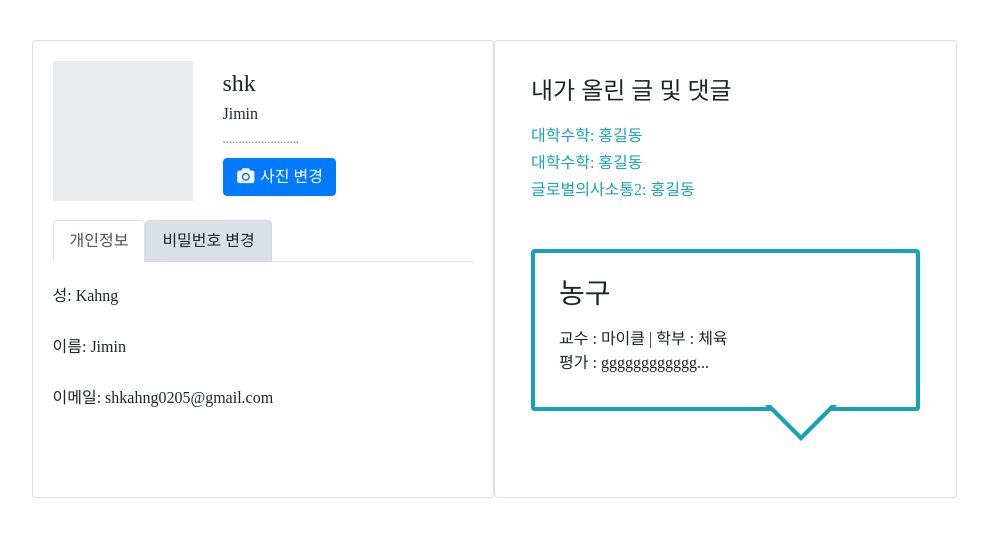
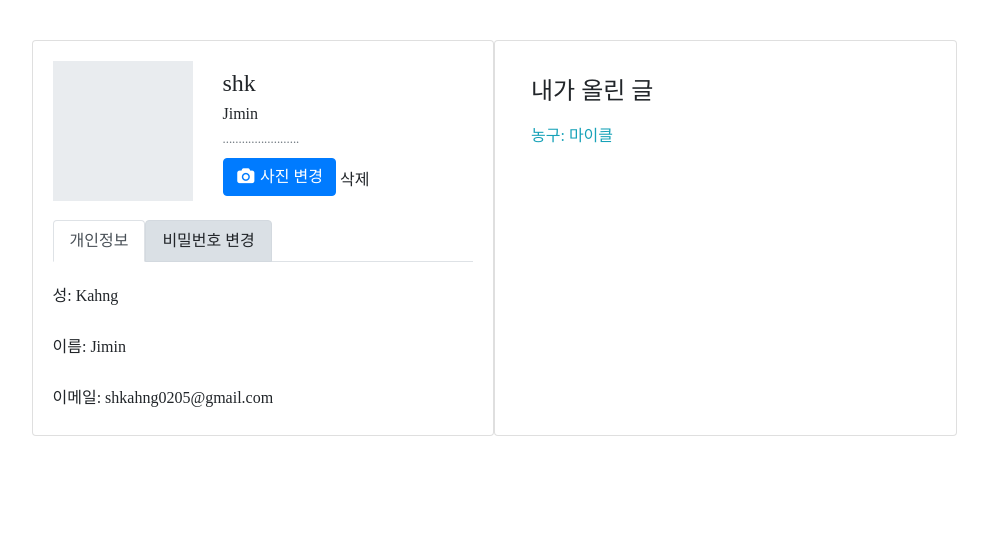
Before and after one commit to i-cluster/sgutest, a Django app: page /mypage/ in a window 1280 px wide. Shown: the part 56-593 px from the top of the page, without its empty margins (146-1134 px from the left). Run offline with Django 3.2, Linux system fonts and the light colour scheme; a user stored in the database is signed in; data comes from the database, SQL or seed files in the repository; both versions use the stored data as it was after the commit; some libraries are stand-ins or nearby versions; some web fonts are replaced.

Commit message:
seohyun mypage_revised & created_js

```diff
--- /dev/null
+++ b/sgapp/static/js/javascript.js
@@ -0,0 +1,35 @@
+// 등록 이미지 등록 미리보기
+function readInputFile(input) {
+    if(input.files && input.files[0]) {
+        var reader = new FileReader();
+        reader.onload = function (e) {
+            $('#preview').html("<img src="+ e.target.result +">");
+        }
+        reader.readAsDataURL(input.files[0]);
+    }
+}
+
+$(".inp-img").on('change', function(){
+    readInputFile(this);
+});
+
+
+// 등록 이미지 삭제 ( input file reset )
+function resetInputFile($input, $preview) {
+    var agent = navigator.userAgent.toLowerCase();
+    if((navigator.appName == 'Netscape' && navigator.userAgent.search('Trident') != -1) || (agent.indexOf("msie") != -1)) {
+        // ie 일때
+        $input.replaceWith($input.clone(true));
+        $preview.empty();
+    } else {
+        //other
+        $input.val("");
+        $preview.empty();
+    }
+}
+
+$(".btn-delete").click(function(event) {
+    var $input = $(".inp-img");
+    var $preview = $('#preview');
+    resetInputFile($input, $preview);
+});
--- a/sgapp/templates/sgapp/base.html
+++ b/sgapp/templates/sgapp/base.html
@@ -131,6 +131,7 @@
     {% block content %}
     {% endblock %}
 
+    <script src="{% static 'js/javascript.js' %}"  type="text/javascript"></script>
     <!-- Optional JavaScript -->
     <!-- jQuery first, then Popper.js, then Bootstrap JS -->
     <script src="https://code.jquery.com/jquery-3.4.1.slim.min.js" integrity="sha384-J6qa4849blE2+poT4WnyKhv5vZF5SrPo0iEjwBvKU7imGFAV0wwj1yYfoRSJoZ+n" crossorigin="anonymous"></script>
--- a/sgapp/templates/sgapp/mypage.html
+++ b/sgapp/templates/sgapp/mypage.html
@@ -11,6 +11,7 @@
             <div class="row">
                 <div class="col-12 col-sm-auto mb-3">
                     <div class="mx-auto" style="width: 140px; height: 140px; background-color: rgb(233, 236, 239);">
+                        <div id="preview"></div>
                         {% if pf.photo %}
                         <img src="{{ pf.photo.url }}" height=200>
                         {% endif %}
@@ -27,9 +28,9 @@
                                 <i class="fa fa-fw fa-camera"></i>
                                 <span>사진 변경</span>
                             </label>
-                            <input type="file" name="{{form.photo.html_name}}" accept="image/*"
+                            <input type="file" name="{{form.photo.html_name}}" class="inp-img" accept="image/*"
                                 id="{{form.photo.id_for_label}}" style="display: none;">
-
+                                <span class="btn-delete">삭제</span>
                         </div>
                     </div>
                 </div>
@@ -57,28 +58,10 @@
 
     <div class="card card-body col-12 col-sm-6 col-lg-5">
         <div class="p-3">
-            <h4>내가 올린 글 및 댓글</h4>
-            <h6><a href="" class="text-info">대학수학: 홍길동</a></h6>
-            <h6><a href="" class="text-info">대학수학: 홍길동</a></h6>
-            <h6><a href="" class="text-info">글로벌의사소통2: 홍길동</a></h6>
-
-    {% for c in crs %}
-    <div class="arrow_box">
-        <div class="section">
-              <a class="article" href="{% url 'detail' c.id %}">
-                <h3>{{c.name}}</h3>
-                <p class="rate">
-                    <span class="star">
-                        <span class="on" style="width: 20%;"></span>
-                    </span>
-                </p>
-                교수 : {{c.prof}} | 학부 : {{c.dep}}<br>
-                평가 : {{c.summary}}...<br>
-            </a>
-        </div>
-    </div>
-    {% endfor %}
-
+            <h4>내가 올린 글</h4>
+            {% for c in crs %}
+            <h6><a class="text-info" href="{% url 'detail' c.id %}">{{c.name}}: {{c.prof}}</a></h6>
+            {% endfor %}
         </div>
     </div>
 
--- a/sgapp/views.py
+++ b/sgapp/views.py
@@ -143,7 +143,7 @@ def mypage(request):
         return render(request, 'sgapp/mypage.html', {'pf':pf, 'form':form, 'crs':crs})
 
 def change_pw(request): #비밀번호 변경 기능
-    context= {}
+    crs = Course.objects.filter(author=request.user).order_by('-date')
     if request.method == "POST":
         current_pw = request.POST.get("current_pw")
         user = request.user
@@ -156,11 +156,10 @@ def change_pw(request): #비밀번호 변경 기능
                 auth.login(request,user)
                 return redirect('mypage')
             else:
-                context.update({'error':"새로운 비밀번호를 다시 확인해주세요."})
+                return render(request, 'sgapp/change_pw.html', {'crs':crs, 'error':"새로운 비밀번호를 다시 확인해주세요."})
         else:
-            context.update({'error':"현재 비밀번호가 일치하지 않습니다."})
-
-    return render(request, 'sgapp/change_pw.html', context)
+            return render(request, 'sgapp/change_pw.html', {'crs':crs, 'error':"현재 비밀번호가 일치하지 않습니다."})
+    return render(request, 'sgapp/change_pw.html', {'crs':crs})
 #def create(request):
     # 생략
   #profile.photo = request.FILES['photo']
```
Also changed, not shown: sgapp/templates/sgapp/change_pw.html (+4 -4 lines), db.sqlite3.
